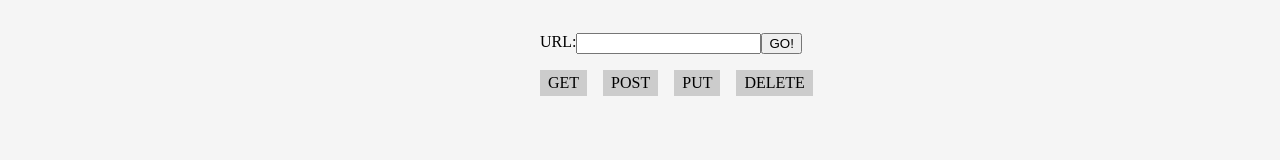
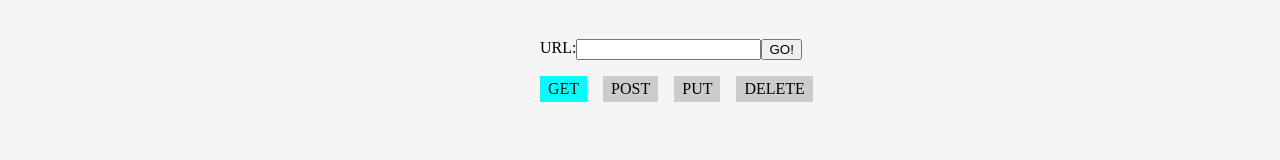
Before and after one commit to 0xQuasark/resty, a React (Vite) app: page / in a window 1280 px wide. Shown: the part 362-522 px from the top of the page. Built offline with nearby package versions, Linux system fonts and the light colour scheme.

Commit message:
a gituation made me redo the WHOLE lab

```diff
--- a/src/App.jsx
+++ b/src/App.jsx
@@ -1,5 +1,5 @@
-import React from 'react';
-
+import React, { useState } from 'react';
+import axios from 'axios';
 import './App.scss';
 
 // Let's talk about using index.js and some other name in the component folder.
@@ -11,40 +11,40 @@ import Footer from './Components/Footer';
 import Form from './Components/Form';
 import Results from './Components/Results';
 
-class App extends React.Component {
+const App = () => {
+  const [data, setData] = useState(null);
+  const [requestParams, setRequestParams] = useState({});
 
-  constructor(props) {
-    super(props);
-    this.state = {
-      data: null,
-      requestParams: {},
-    };
+
+  const callApi = async ({ method, url }) => {
+    // mock output
+    // const data = {
+    //   count: 2,
+    //   results: [
+    //     {name: 'fake thing 1', url: 'http://fakethings.com/1'},
+    //     {name: 'fake thing 2', url: 'http://fakethings.com/2'},
+    //   ],
+    // };
+    // this.setState({data, requestParams});
+
+    let myUrl = 'https://pokeapi.co/api/v2/pokemon/'; // this will just be URL when we hook it up to a custom API
+
+    let response = await axios.get(myUrl);
+    let data = response.data.results;
+    setData(data);
+    setRequestParams({ method, url });
   }
 
-  callApi = (requestParams) => {
-    // mock output
-    const data = {
-      count: 2,
-      results: [
-        {name: 'fake thing 1', url: 'http://fakethings.com/1'},
-        {name: 'fake thing 2', url: 'http://fakethings.com/2'},
-      ],
-    };
-    this.setState({data, requestParams});
-  }
-
-  render() {
   return (
     <React.Fragment>
       <Header />
-        <div>Request Method: {this.state.requestParams.method}</div>
-        <div>URL: {this.state.requestParams.url}</div>
-        <Form handleApiCall={this.callApi} />
-        <Results data={this.state.data} />
+      <div>Request Method: {requestParams.method}</div>
+      <div>URL: {requestParams.url}</div>
+      <Form handleApiCall={callApi} />
+      <Results data={data} />
       <Footer />
     </React.Fragment>
   );
 }
-}
 
 export default App;
--- a/src/Components/Form/Form.scss
+++ b/src/Components/Form/Form.scss
@@ -1,5 +1,9 @@
 $backgroundColor: #efefef;
 $radius: 40%;
+
+.selected-method {
+  background-color: cyan; /* Change this to your preferred color */
+}
 
 form {
   display: inline-block;
@@ -20,6 +24,10 @@ form {
         &:hover, &.active {
           background: #fff;
         }
+
+        &.selected-method {
+          background-color: cyan;
+        }
       }
     }
   }
--- a/src/Components/Form/index.jsx
+++ b/src/Components/Form/index.jsx
@@ -1,17 +1,17 @@
-import React from 'react';
+import React, { useState } from 'react';
 
 import './Form.scss';
 
-// class Form extends React.Component {
 const Form = ({ handleApiCall }) => {
+  const [url, setUrl] = useState('');
+  const [method, setMethod] = useState('GET');
+  const [loading, setLoading] = useState(false);
 
   const handleSubmit = e => {
     e.preventDefault();
-    const formData = {
-      method:'GET',
-      url: 'https://pokeapi.co/api/v2/pokemon',
-    };
-    handleApiCall(formData);
+    setLoading(true);
+    handleApiCall({ method, url });
+    setLoading(false);
   }
 
   return (
@@ -19,16 +19,17 @@ const Form = ({ handleApiCall }) => {
       <form onSubmit={handleSubmit}>
         <label >
           <span>URL: </span>
-            <input name='url' type='text' />
+          <input name='url' type='text' onChange={(e) => setUrl(e.target.value)} />
           <button type="submit">GO!</button>
         </label>
         <label className="methods">
-            <span id="get">GET</span>
-            <span id="post">POST</span>
-            <span id="put">PUT</span>
-            <span id="delete">DELETE</span>
+          <span id="get" onClick={() => setMethod('GET')} className={method === 'GET' ? 'selected-method' : ''}>GET</span>
+          <span id="post" onClick={() => setMethod('POST')} className={method === 'POST' ? 'selected-method' : ''}>POST</span>
+          <span id="put" onClick={() => setMethod('PUT')} className={method === 'PUT' ? 'selected-method' : ''}>PUT</span>
+          <span id="delete" onClick={() => setMethod('DELETE')} className={method === 'DELETE' ? 'selected-method' : ''}>DELETE</span>
         </label>
         </form>
+        {loading && 'I am loading'}
       </>
     );
 }
--- a/src/Components/Results/index.jsx
+++ b/src/Components/Results/index.jsx
@@ -1,10 +1,13 @@
 import React from 'react';
+import JSONPretty from 'react-json-pretty';
+import 'react-json-pretty/themes/monikai.css';
 
 // class Results extends React.Component {
 const Results = (props) => {
   return (
     <section>
-      <pre>{props.data ? JSON.stringify(props.data, undefined, 2) : null}</pre>
+      {/* <pre>{props.data ? JSON.stringify(props.data, undefined, 2) : null}</pre> */}
+      <JSONPretty id="json-pretty" data={props} ></JSONPretty>
     </section>
   );
 }
```
Also changed, not shown: jest.config.cjs (added, +9 -0 lines), 1 other file (tests, documents, lock files or other folders). Lines whose indentation alone changed are shown as unchanged.
